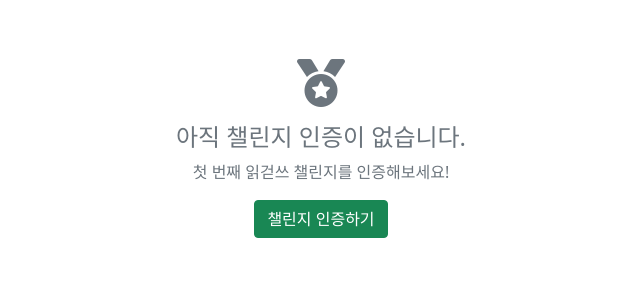
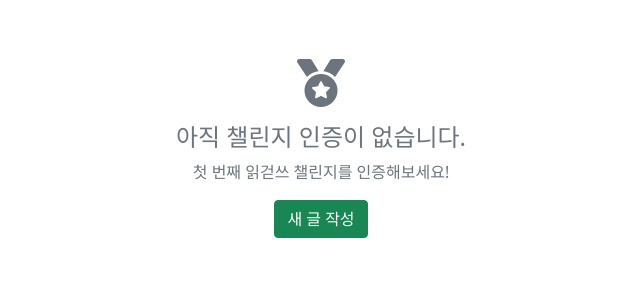
Before and after one commit to MichaelYcCho/django-board, a Django app: page /routine/ in a window 1280 px wide. Shown: the part 188-488 px from the top of the page, without its empty margins (319-959 px from the left). Run offline with Django 5.2, Linux system fonts and the light colour scheme; data that the repository does not hold is empty; some libraries are stand-ins or nearby versions.

Commit message:
feat: 새글 작성

```diff
--- a/templates/board_routine/list.html
+++ b/templates/board_routine/list.html
@@ -43,7 +43,7 @@
             <i class="fas fa-medal fa-3x text-muted mb-3"></i>
             <h4 class="text-muted">아직 챌린지 인증이 없습니다.</h4>
             <p class="text-muted">첫 번째 읽걷쓰 챌린지를 인증해보세요!</p>
-            <a href="{% url 'board_routine:create' %}" class="btn btn-success">챌린지 인증하기</a>
+            <a href="{% url 'board_routine:create' %}" class="btn btn-success">새 글 작성</a>
         </div>
     </div>
     {% endfor %}
```
